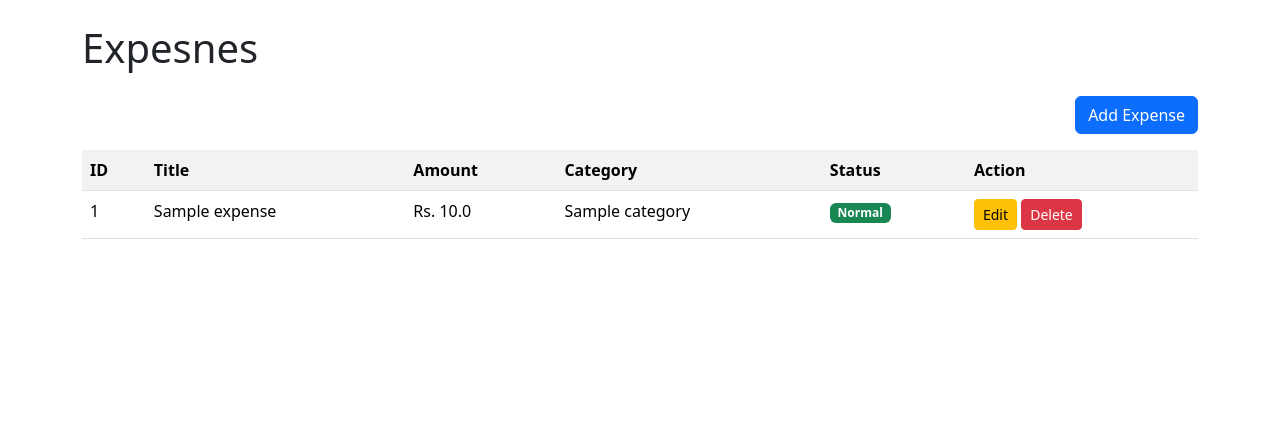
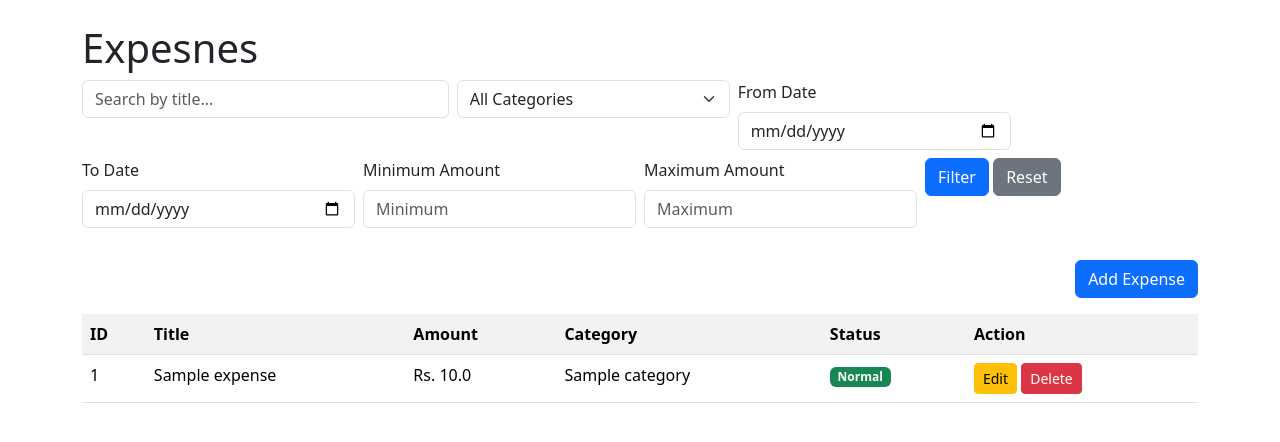
Before and after one commit to akhtarn963/expense-manager, a Flask app: page /expenses in a window 1280 px wide. Shown: the part 56-498 px from the top of the page. Run offline with Flask 3, Linux system fonts and the light colour scheme; the visitor is signed in with stand-in values (Sample User, id 1); tables that the repository leaves empty hold one stand-in row (values such as "Sample post").

Commit message:
Add expense search, filters, pagination, and validation

```diff
--- a/app/routes/expense_routes.py
+++ b/app/routes/expense_routes.py
@@ -14,19 +14,103 @@ from app.decorators import login_required
 from werkzeug.security import generate_password_hash, check_password_hash
 from app import constants
 from datetime import datetime
+from sqlalchemy import func
 
 expense_bp = Blueprint("expense", __name__)
 
 @expense_bp.route("/expenses")
 @login_required
 def home():
+    search = request.args.get("search","").strip()
+    category_id = request.args.get("category_id","")
+    date_from = request.args.get("date_from", "").strip()
+    date_to = request.args.get("date_to", "").strip()
+
+    try:
+        start_date = (
+            datetime.strptime(date_from, "%Y-%m-%d").date()
+            if date_from else None
+        )
+
+        end_date = (
+            datetime.strptime(date_to, "%Y-%m-%d").date()
+            if date_to else None
+        )
+
+        if start_date and end_date and start_date > end_date:
+            raise ValueError
+
+    except ValueError:
+        flash(
+            "Please enter valid dates. From Date cannot be after To Date.",
+            constants.FLASH_DANGER
+        )
+        return redirect(url_for("expense.home"))
+
+
+    min_amount = request.args.get("min_amount", "").strip()
+    max_amount = request.args.get("max_amount", "").strip()
+    try:
+        min_value = float(min_amount) if min_amount else None
+        max_value = float(max_amount) if max_amount else None
+
+        if min_value is not None and min_value < 0:
+            raise ValueError
+
+        if max_value is not None and max_value < 0:
+            raise ValueError
+
+        if min_value is not None and max_value is not None:
+            if min_value > max_value:
+                raise ValueError
+
+    except ValueError:
+        flash(
+            "Please enter valid amounts. Minimum cannot exceed maximum.",
+            constants.FLASH_DANGER
+        )
+        return redirect(url_for("expense.home"))
+
+    page = request.args.get("page", 1, type=int)
+
+
     expenses = Expense.query.filter_by(user_id=g.user.id).all()
     stats = calculate_statistics(expenses)
+
+    query = Expense.query.filter_by(user_id=g.user.id)
+    if search:
+        query = query.filter(Expense.title.ilike(f"%{search}%"))
+    if category_id:
+        query = query.filter_by(category_id=category_id)
+    if start_date:
+        query = query.filter(Expense.expense_date >= start_date)
+
+    if end_date:
+        query = query.filter(Expense.expense_date <= end_date)
+    if min_value is not None:
+        query = query.filter(Expense.amount >= min_value)
+
+    if max_value is not None:
+        query = query.filter(Expense.amount <= max_value)
+
+    expenses = query.order_by(Expense.expense_date.desc()).paginate(
+        page=page,
+        per_page=3,
+        error_out=False
+    )
+    categories = Category.query.all()
 
     return render_template(
         "expenses/index.html",
         expenses=expenses,
-        stats=stats
+        stats=stats,
+        search=search,
+        selected_category=category_id,
+        categories=categories,
+        date_from=date_from,
+        date_to=date_to,
+        min_amount=min_amount,
+        max_amount=max_amount
     )
 
 @expense_bp.route('/add-expense', methods=['GET', 'POST'])
--- a/app/templates/expenses/index.html
+++ b/app/templates/expenses/index.html
@@ -1,6 +1,90 @@
 {% extends "layouts/base.html" %}
 {% block content %}
     <h1>Expesnes</h1>
+    <form method="GET"
+      action="{{ url_for('expense.home') }}"
+      class="row g-2 mb-3">
+
+    <div class="col-md-4">
+        <input
+            type="text"
+            name="search"
+            class="form-control"
+            placeholder="Search by title..."
+            value="{{ search }}"
+        >
+    </div>
+
+    <div class="col-md-3">
+        <select name="category_id" class="form-select">
+            <option value="">All Categories</option>
+
+            {% for category in categories %}
+                <option value="{{ category.id }}"
+                    {% if selected_category|string == category.id|string %}
+                        selected
+                    {% endif %}>
+                    {{ category.name }}
+                </option>
+            {% endfor %}
+        </select>
+    </div>
+    <div class="col-md-3">
+        <label class="form-label">From Date</label>
+        <input
+            type="date"
+            name="date_from"
+            class="form-control"
+            value="{{ date_from }}"
+        >
+    </div>
+
+    <div class="col-md-3">
+        <label class="form-label">To Date</label>
+        <input
+            type="date"
+            name="date_to"
+            class="form-control"
+            value="{{ date_to }}"
+        >
+    </div>
+    <div class="col-md-3">
+        <label class="form-label">Minimum Amount</label>
+        <input
+            type="number"
+            name="min_amount"
+            class="form-control"
+            min="0"
+            step="0.01"
+            placeholder="Minimum"
+            value="{{ min_amount }}"
+        >
+    </div>
+
+    <div class="col-md-3">
+        <label class="form-label">Maximum Amount</label>
+        <input
+            type="number"
+            name="max_amount"
+            class="form-control"
+            min="0"
+            step="0.01"
+            placeholder="Maximum"
+            value="{{ max_amount }}"
+        >
+    </div>
+
+    <div class="col-auto">
+        <button type="submit" class="btn btn-primary">
+            Filter
+        </button>
+
+        <a href="{{ url_for('expense.home') }}"
+           class="btn btn-secondary">
+            Reset
+        </a>
+    </div>
+</form>
 
     <a class="btn btn-primary mb-3 mt-3 float-end" href="{{ url_for('expense.add_expense') }}">Add Expense</a>
     <table class="table table-striped table-hover">
@@ -12,7 +96,8 @@
             <th>Status</th>
             <th>Action</th>
         </tr>
-        {% for expense in expenses %}
+        {% if expenses %}
+            {% for expense in expenses.items %}
             <tr>
                 <td>{{ expense.id }}</td>
                 <td>{{ expense.title }}</td>
@@ -33,6 +118,73 @@
                 </td>
             </tr>
             {% endfor %}
+        {% else %}
+            <tr>
+                <td colspan="6" class="text-center">No expenses found.</td>
+            </tr>
+        {% endif %}
     </table>
 
+    {% if expenses.pages > 1 %}
+<nav aria-label="Expense pagination">
+    <ul class="pagination justify-content-center">
+
+        {% if expenses.has_prev %}
+        <li class="page-item">
+            <a class="page-link"
+               href="{{ url_for('expense.home',
+                    page=expenses.prev_num,
+                    search=search,
+                    category_id=selected_category,
+                    date_from=date_from,
+                    date_to=date_to,
+                    min_amount=min_amount,
+                    max_amount=max_amount) }}">
+                Previous
+            </a>
+        </li>
+        {% endif %}
+
+        {% for page_num in expenses.iter_pages() %}
+            {% if page_num %}
+                <li class="page-item {% if page_num == expenses.page %}active{% endif %}">
+                    <a class="page-link"
+                       href="{{ url_for('expense.home',
+                                page=page_num,
+                                search=search,
+                                category_id=selected_category,
+                                date_from=date_from,
+                                date_to=date_to,
+                                min_amount=min_amount,
+                                max_amount=max_amount) }}">
+                        {{ page_num }}
+                    </a>
+                </li>
+            {% else %}
+                <li class="page-item disabled">
+                    <span class="page-link">...</span>
+                </li>
+            {% endif %}
+        {% endfor %}
+
+        {% if expenses.has_next %}
+        <li class="page-item">
+            <a class="page-link"
+               href="{{ url_for('expense.home',
+                    page=expenses.next_num,
+                    search=search,
+                    category_id=selected_category,
+                    date_from=date_from,
+                    date_to=date_to,
+                    min_amount=min_amount,
+                    max_amount=max_amount) }}">
+                Next
+            </a>
+        </li>
+        {% endif %}
+
+    </ul>
+</nav>
+{% endif %}
+
 {% endblock %}
```
Lines whose indentation alone changed are shown as unchanged.
